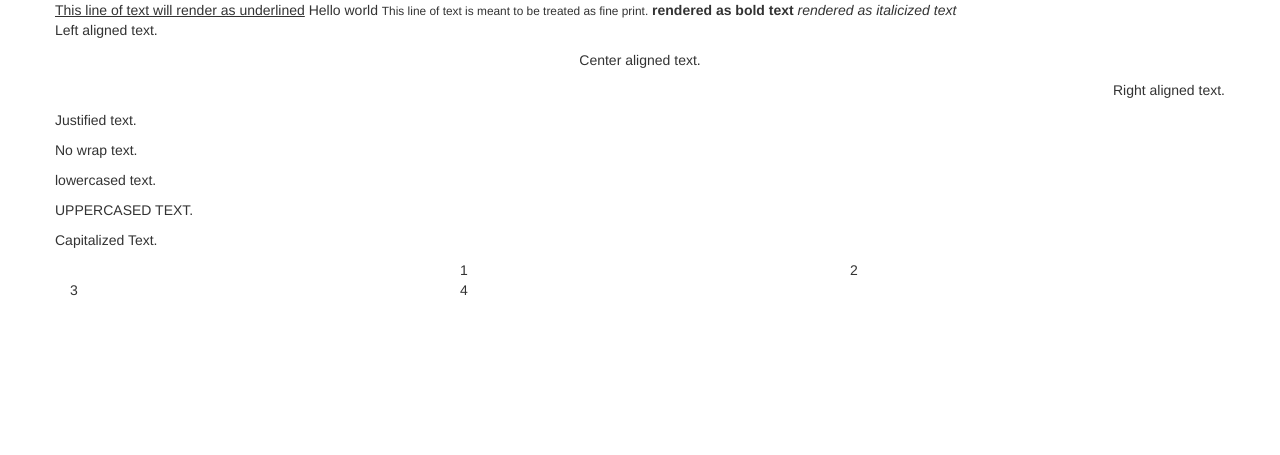
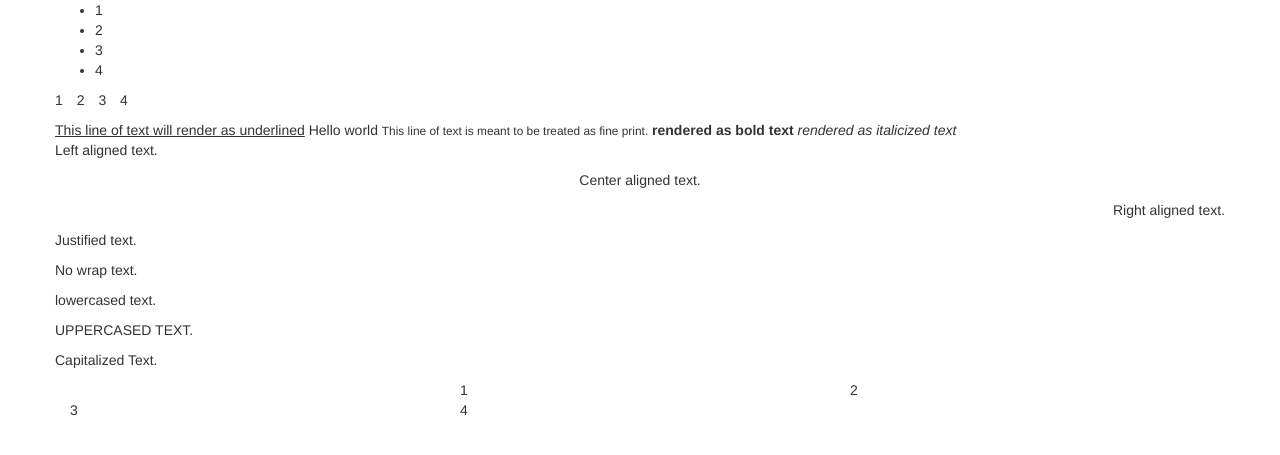
Before and after one commit to slaviber/CyberProgramming, a web app: page / in a window 1280 px wide. Shown: the top 455 px of the page. Run offline with its HTML, style and script files only (its server is not run), Linux system fonts and the light colour scheme; data that the repository does not hold is empty.

Commit message:
Lists in bootstrap

```diff
--- a/05_SampleBootstrap/WebContent/index.html
+++ b/05_SampleBootstrap/WebContent/index.html
@@ -9,6 +9,20 @@
 
 <body>
 	<div class="container">
+		<div class="row">
+			<ul>
+			  <li>1</li>
+			  <li>2</li>
+			  <li>3</li>
+			  <li>4</li>
+			</ul>
+			<ul class="list-inline">
+			  <li>1</li>
+			  <li>2</li>
+			  <li>3</li>
+			  <li>4</li>
+			</ul>
+		</div>
 		<div class="row">
 			<u>This line of text will render as underlined</u>
 			Hello world
```
